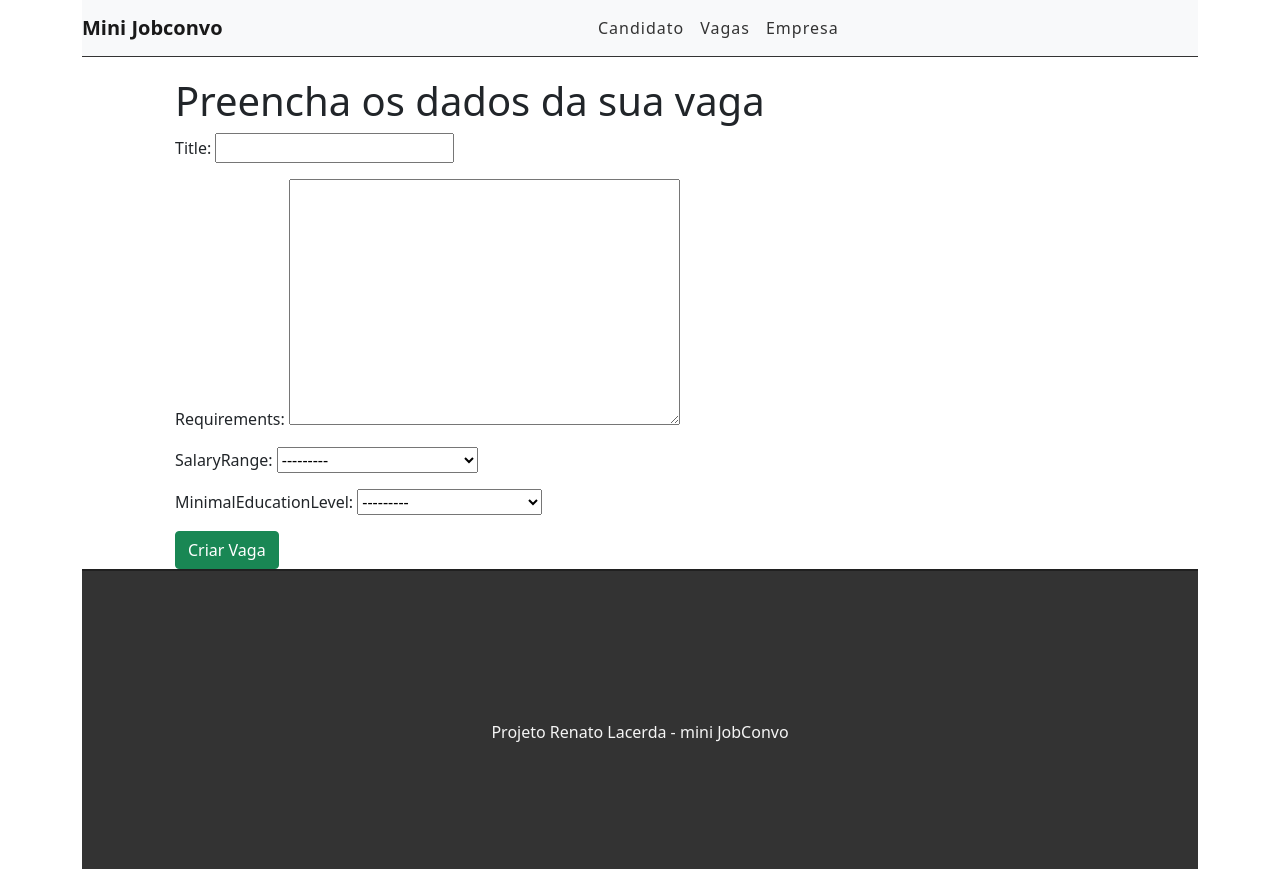
After one commit to lacerdarenato/JobConvo, a Django app: page /vagas/newvaga/ in a window 1280 px wide. The commit adds this page. Run offline with Django 3.2, Linux system fonts and the light colour scheme; some libraries are stand-ins or nearby versions.

Commit message:
Create feature add Vaga

```diff
--- a/SistemaVagasWeb/SistemaVagasWeb/urls.py
+++ b/SistemaVagasWeb/SistemaVagasWeb/urls.py
@@ -3,6 +3,7 @@ from django.urls import path, include
 
 urlpatterns = [
     path('admin/', admin.site.urls),
+    path(route='', view=include('principal.urls')),
     path(route='principal/', view=include('principal.urls')),
     path(route='candidato/', view=include('candidato.urls')),
     path(route='vagas/', view=include('vagas.urls')),
--- a/SistemaVagasWeb/static/css/style.css
+++ b/SistemaVagasWeb/static/css/style.css
@@ -23,6 +23,10 @@
 }
 
 /* Botão de adicionar */
+
+#add-link{
+    text-decoration: none;
+}
 
 .add-div{
     background-color: #3476e2;
--- a/SistemaVagasWeb/templates/base.html
+++ b/SistemaVagasWeb/templates/base.html
@@ -3,6 +3,8 @@
 <html lang="pt-br">
 <head>
     <meta charset="UTF-8">
+    <meta name="viewport" content="width-device-width" initial-scaled="1.0">
+    <meta http-equiv="X-UA-Compatible" content="ie=edge">
     <base href="/">
     <title>{% block title%} {% endblock%}</title>
     <link href="https://cdn.jsdelivr.net/npm/bootstrap@5.0.1/dist/css/bootstrap.min.css" rel="stylesheet" integrity="sha384-+0n0xVW2eSR5OomGNYDnhzAbDsOXxcvSN1TPprVMTNDbiYZCxYbOOl7+AMvyTG2x" crossorigin="anonymous">
@@ -10,20 +12,20 @@
     <link href=" {% static 'css/style.css' %}"  rel="stylesheet" type="text/css">
 </head>
 <body>
-    <div class="container-fluid">
+    <div class="container">
         <nav class="navbar navbar-expand-lg navbar-light bg-light">
           <div class="container-fluid">
-            <a class="navbar-brand" href="/">Mini Jobconvo</a>
+            <a class="navbar-brand" href="principal/">Mini Jobconvo</a>
             <button class="navbar-toggler" type="button" data-bs-toggle="collapse" data-bs-target="#navbarSupportedContent" aria-controls="navbarSupportedContent" aria-expanded="false" aria-label="Toggle navigation">
               <span class="navbar-toggler-icon"></span>
             </button>
             <div class="collapse navbar-collapse" id="navbarSupportedContent">
-              <ul class="navbar-nav me-auto mb-2 mb-lg-0">
+              <ul class="navbar-nav mr-auto">
                 <li class="nav-item">
                   <a class="nav-link" aria-current="page" href="#">Candidato</a>
                 </li>
                 <li class="nav-item">
-                  <a class="nav-link" aria-current="page" href="#">Vagas</a>
+                  <a class="nav-link" aria-current="page" href="vagas/">Vagas</a>
                 </li>
                 <li class="nav-item">
                   <a class="nav-link" aria-current="page" href="#">Empresa</a>
--- /dev/null
+++ b/SistemaVagasWeb/templates/vagas/addvaga.html
@@ -0,0 +1,14 @@
+{% extends 'base.html' %}
+
+{% block title %} Lista de tarefas {% endblock %}
+
+{% block content %}
+<div class="offset-1 col-10 list-div">
+    <h1>Preencha os dados da sua vaga</h1>
+    <form method="POST">
+      {% csrf_token %}
+      {{form.as_p}}
+      <input type="submit" class="btn btn-success" value="Criar Vaga">
+    </form>
+</div>
+{% endblock %}
--- /dev/null
+++ b/SistemaVagasWeb/vagas/forms.py
@@ -0,0 +1,10 @@
+from django import forms
+
+from .models import vaga
+
+
+class VagaForm(forms.ModelForm):
+
+    class Meta:
+        model = vaga
+        fields = ('title', 'requirements', 'salaryRange', 'minimalEducationLevel')
--- a/SistemaVagasWeb/vagas/urls.py
+++ b/SistemaVagasWeb/vagas/urls.py
@@ -5,6 +5,6 @@ from . import views
 urlpatterns = [
     path('', views.vagasList, name='vagas-list'),
     path('<int:id>', views.vagaView, name='vaga-view'),
-
+    path('newvaga/', views.newVaga, name='new-vaga'),
 
 ]
--- a/SistemaVagasWeb/vagas/views.py
+++ b/SistemaVagasWeb/vagas/views.py
@@ -1,13 +1,25 @@
-from django.shortcuts import render, get_object_or_404
+from django.shortcuts import render, get_object_or_404, redirect
 
+from .forms import VagaForm
 from .models import vaga
 
 
 def vagasList(request):
-    vagas = vaga.objects.all()
+    vagas = vaga.objects.all().order_by('-created_at')
     return render(request, 'vagas/list.html', {'vagas': vagas})
 
 
 def vagaView(request, id):
     vagaItem = get_object_or_404(vaga, pk=id)
     return render(request, 'vagas/vaga.html', {'vaga': vagaItem})
+
+def newVaga(request):
+    if request.method == 'POST':
+        form = VagaForm(request.POST)
+        if form.is_valid():
+            form.save(commit=True)
+            return redirect('/vagas')
+        else:
+            print("Formulário Inválido")
+    form = VagaForm()
+    return render(request, 'vagas/addvaga.html', {'form': form})
```
Also changed, not shown: SistemaVagasWeb/templates/vagas/list.html (+6 -4 lines).
